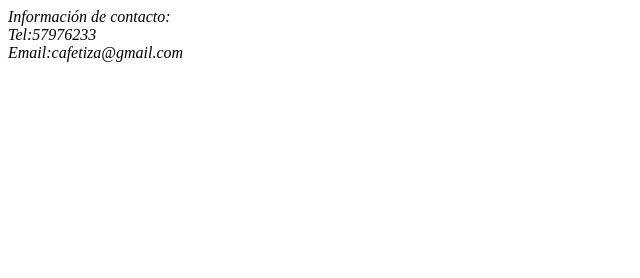
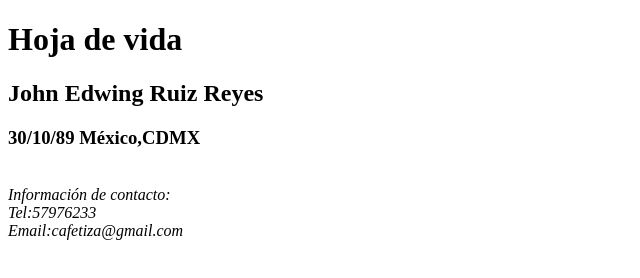
Before and after one commit to cafetiza/trabajo-final-DesWeb, a plain HTML site: page index.html in a window 1280 px wide. Shown: the whole page, without its empty margins (0-640 px from the left). Drawn offline with Linux system fonts and the light colour scheme.

Commit message:
agregue especificacion 2 y 3

```diff
--- a/index.html
+++ b/index.html
@@ -2,9 +2,14 @@
 <html>
   <head>
     <meta charset="utf-8">
-    <title>Inicio</title>
+    <title>Index</title>
   </head>
   <body>
+    <header>
+      <h1>Hoja de vida</h1>
+       <h2>John Edwing Ruiz Reyes</h2>
+       <h3>30/10/89 México,CDMX</h3><br>
+    </header>
     <footer>
      <address>
        Información de contacto:<br>
```
Also changed, not shown: educacion.html (+5 -0 lines), experiencia.html (+5 -0 lines).
